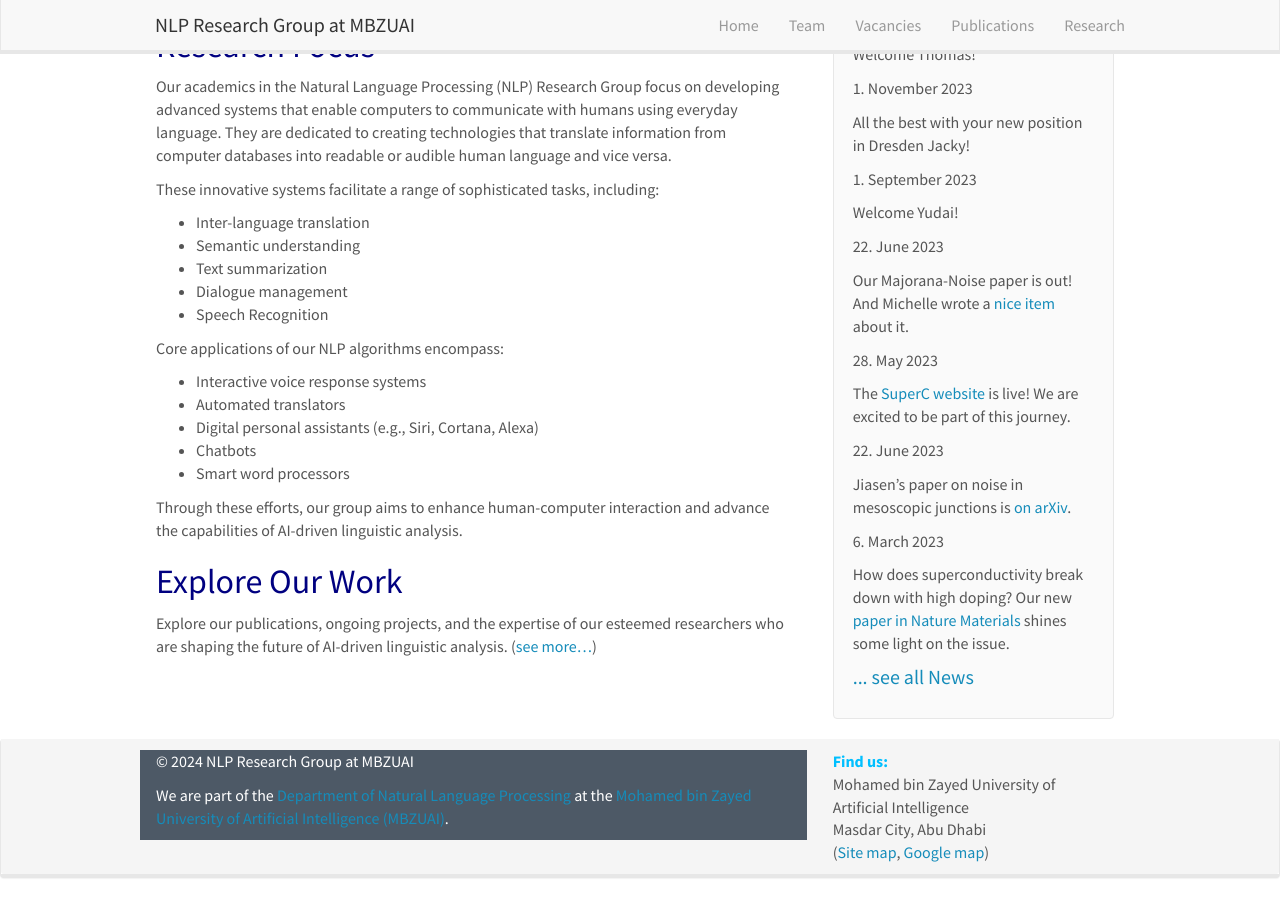
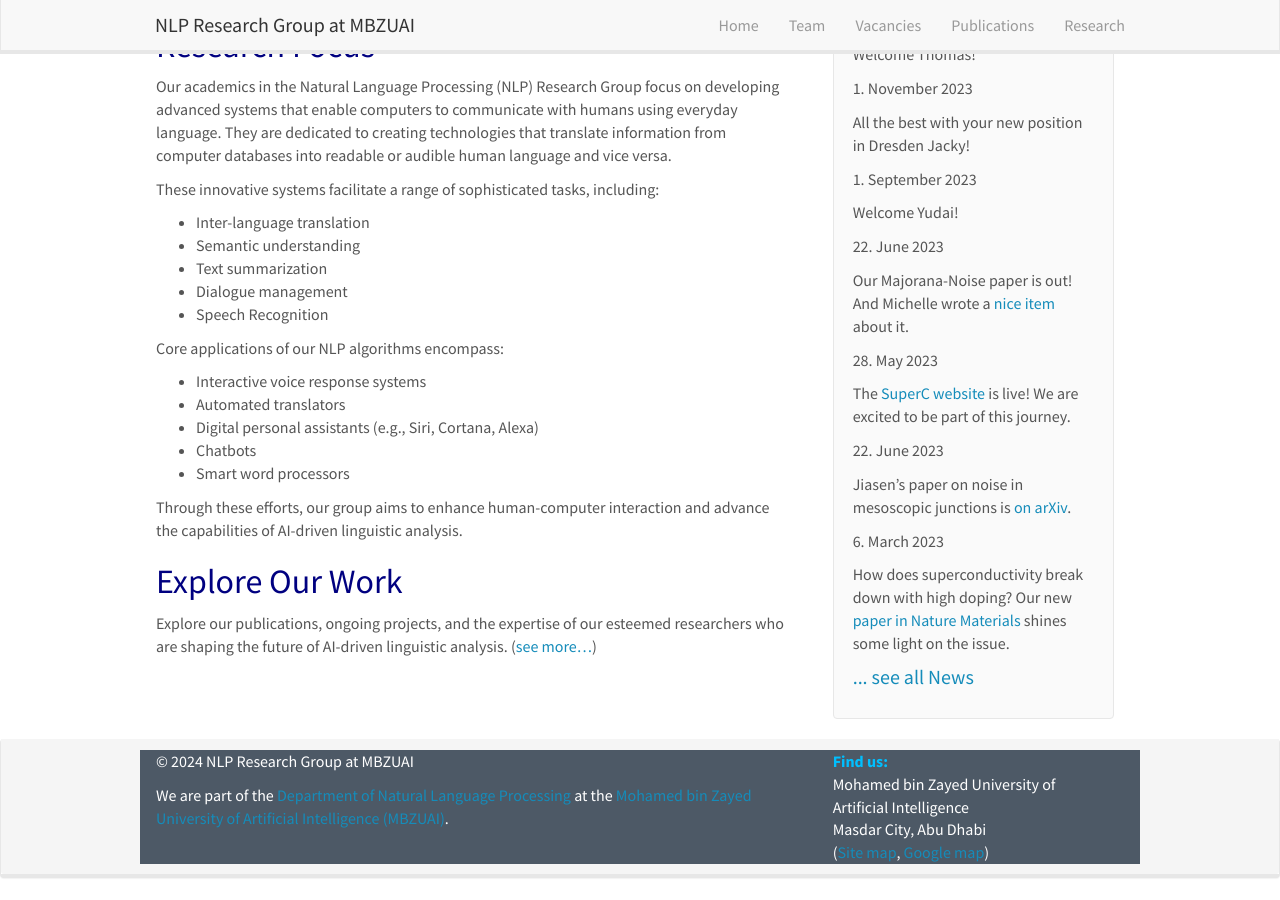
Before and after one commit to RamzaBasharat/MBZUAI, a Jekyll site: the page built from _pages/home.md, in a window 1280 px wide and 900 px high, scrolled down 547 px. Built offline with Jekyll 4.4.1, drawn with Linux system fonts in a browser that asks for light colours; nearby versions of some CDN libraries.

Commit message:
setting css

```diff
--- a/_includes/footer.html
+++ b/_includes/footer.html
@@ -1,8 +1,8 @@
 <div id="footer" class="panel">
   <div class="panel-footer">
 	<div class="container-fluid">
-	  <div class="row">
-		<div class="col-sm-8 footer">
+	  <div class="row footer">
+		<div class="col-sm-8">
 
 		  <p>&copy 2024 NLP Research Group at MBZUAI</p>
               <p>We are part of the <a href="https://mbzuai.ac.ae/research/department/natural-language-processing-department/">Department of Natural Language Processing</a> at the<a href="https://mbzuai.ac.ae/"> Mohamed bin Zayed University of Artificial Intelligence (MBZUAI)</a>.</p>
```
